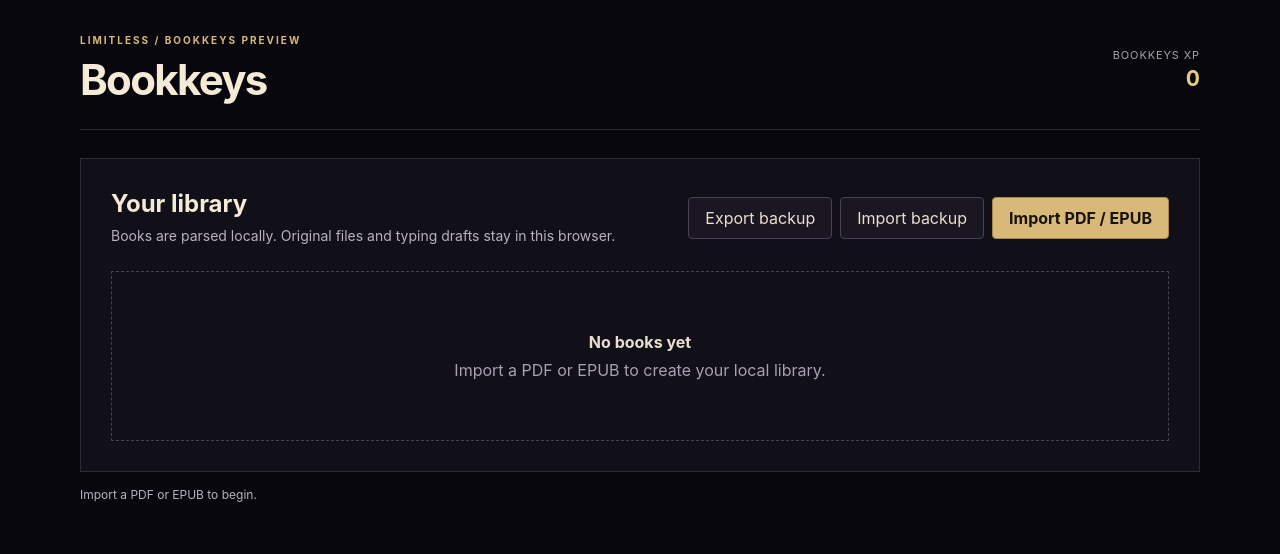
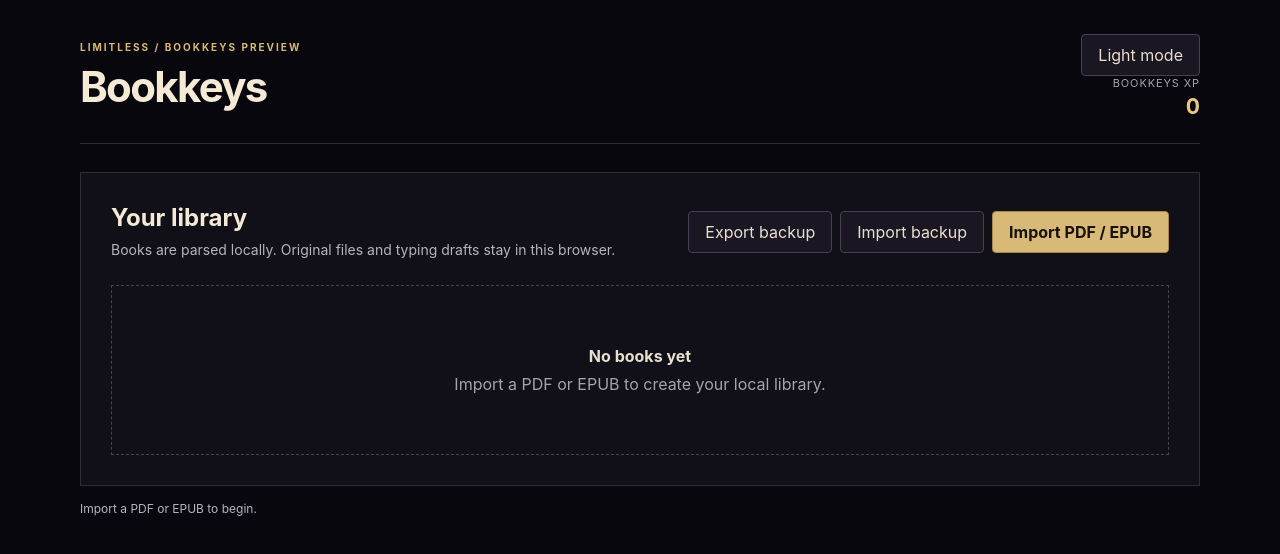
Before and after one commit to guiltythreee/Limitless, a Next.js app in the folder tools/typing-next-source/: page /tools/typing-next-preview/ in a window 1280 px wide. Shown: the top 554 px of the page. Built offline with nearby package versions, Linux system fonts and the light colour scheme.

Commit message:
Restore shared light and dark theme preference

```diff
--- a/tools/typing-next-source/src/app/BookkeysApp.tsx
+++ b/tools/typing-next-source/src/app/BookkeysApp.tsx
@@ -93,6 +93,8 @@ export default function BookkeysApp() {
   const [pageIndex, setPageIndex] = useState(0);
   const [typed, setTyped] = useState("");
   const [status, setStatus] = useState("Import a PDF or EPUB to begin.");
+  const [theme, setTheme] = useState<"dark" | "light">("dark");
+  const [themeReady, setThemeReady] = useState(false);
   const [busy, setBusy] = useState(false);
   const [chaptersOpen, setChaptersOpen] = useState(false);
   const [gameXp, setGameXp] = useState(0);
@@ -101,6 +103,18 @@ export default function BookkeysApp() {
   const backupInput = useRef<HTMLInputElement>(null);
   const startedAt = useRef(Date.now());
   const completedThisPage = useRef(false);
+
+  useEffect(() => {
+    const saved = window.localStorage.getItem("limitless.typing.v1.theme");
+    setTheme(saved === "light" ? "light" : "dark");
+    setThemeReady(true);
+  }, []);
+
+  useEffect(() => {
+    if (!themeReady) return;
+    document.documentElement.dataset.theme = theme;
+    try { window.localStorage.setItem("limitless.typing.v1.theme", theme); } catch { /* theme is a preference */ }
+  }, [theme, themeReady]);
 
   useEffect(() => {
     let active = true;
@@ -351,7 +365,12 @@ export default function BookkeysApp() {
           <p className="bk-eyebrow">LIMITLESS / BOOKKEYS PREVIEW</p>
           <h1>Bookkeys</h1>
         </div>
-        <div className="bk-xp"><span>Bookkeys XP</span><strong>{gameXp.toLocaleString()}</strong></div>
+        <div className="bk-header-actions">
+          <button className="bk-quiet bk-theme-toggle" onClick={() => setTheme((current) => current === "dark" ? "light" : "dark")} aria-label="Toggle light and dark theme">
+            {theme === "dark" ? "Light mode" : "Dark mode"}
+          </button>
+          <div className="bk-xp"><span>Bookkeys XP</span><strong>{gameXp.toLocaleString()}</strong></div>
+        </div>
       </header>
 
       {!book ? (
```
